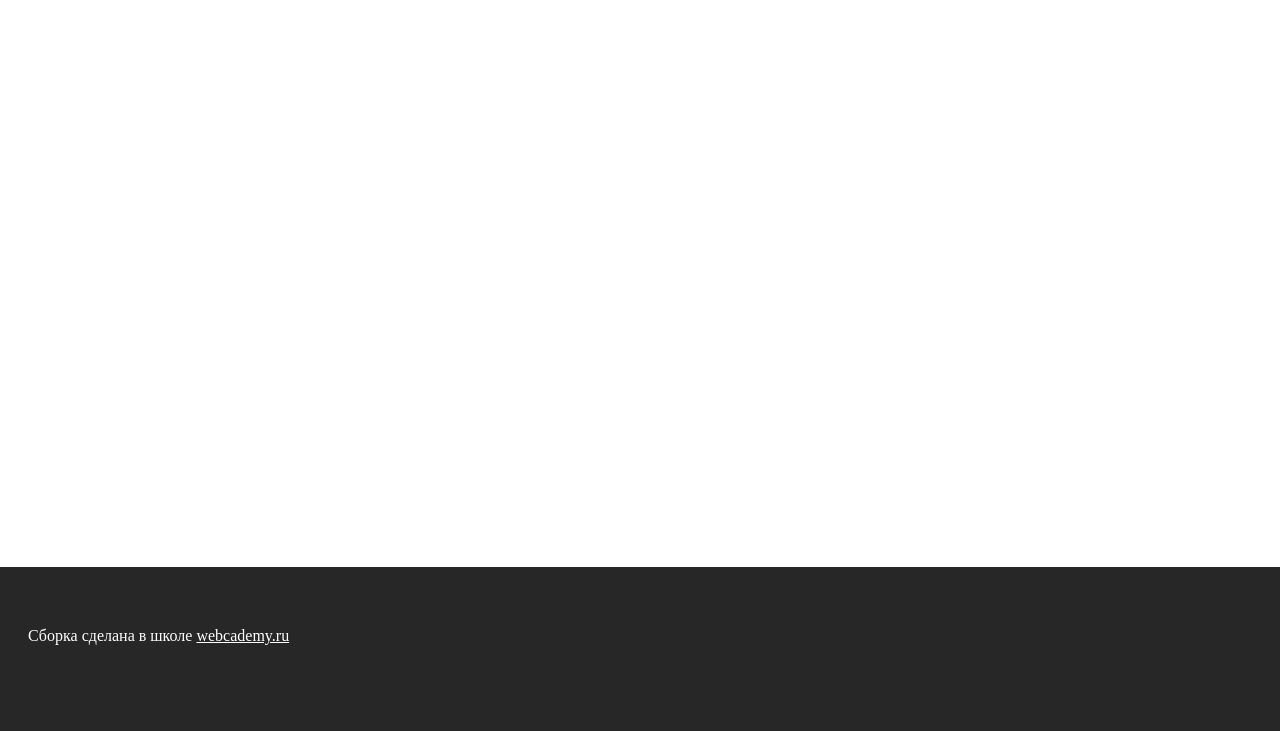
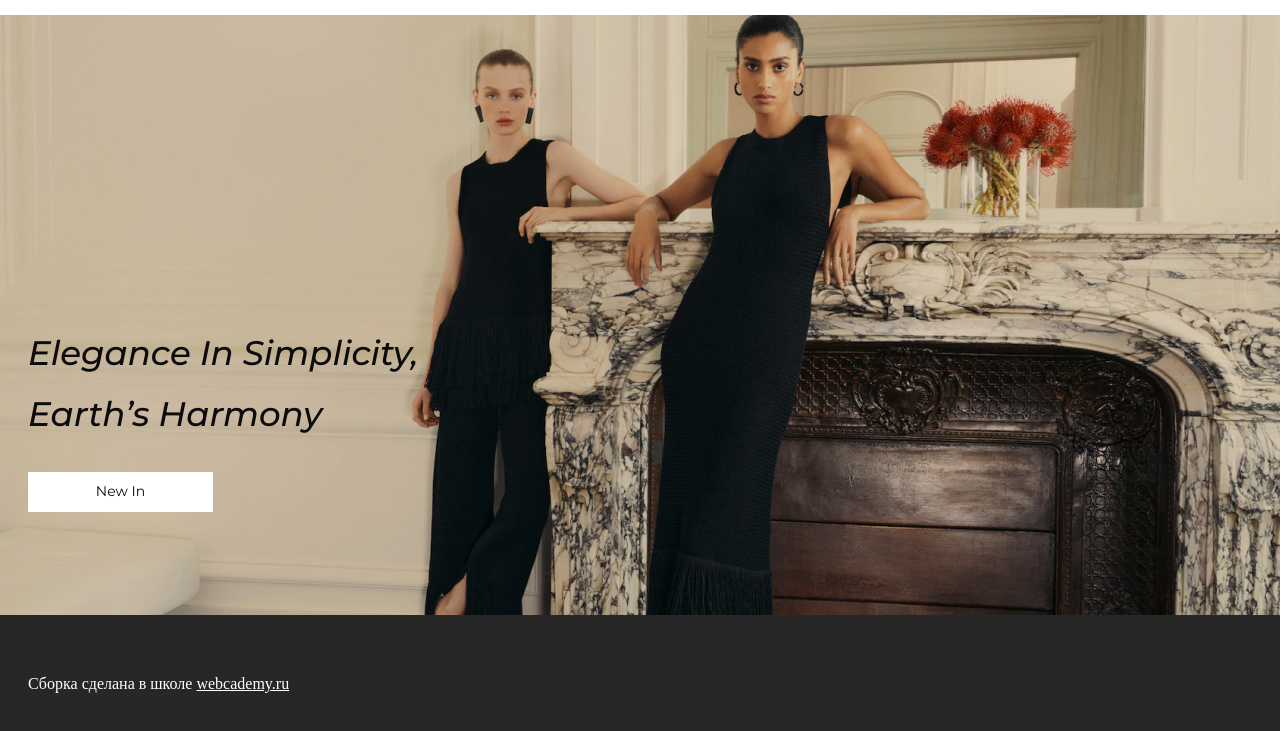
Before and after one commit to Gronius/modi-fashion, a website with bundled scripts: page src/html/index.html in a window 1280 px wide. Shown: the part 95-826 px from the top of the page. Before the commit the page ends 800 px from the top, so only its background shows below. Built offline with nearby package versions, Linux system fonts and the light colour scheme; files whose address does not match are found by name.

Commit message:
added section hero

```diff
--- /dev/null
+++ b/src/html/blocks/hero.html
@@ -0,0 +1,8 @@
+<section class="hero">
+  <div class="container">
+    <div class="hero__content">
+      <h1 class="hero__title">Elegance in simplicity, Earth’s harmony</h1>
+      <a href="#!" class="btn">New In</a>
+    </div>
+  </div>
+</section>
--- a/src/html/index.html
+++ b/src/html/index.html
@@ -15,7 +15,9 @@
 <body>
 	@@include('blocks/top-info.html')
 	@@include('blocks/header.html')
-	<main class="docs">
+	<main class="main">
+
+	@@include('blocks/hero.html')
 
 	</main>
 	@@include('blocks/footer.html')
--- /dev/null
+++ b/src/scss/blocks/_btn.scss
@@ -0,0 +1,18 @@
+.btn,
+a.btn {
+  padding: 8px;
+  min-width: 185px;
+  height: 40px;
+
+  background: var(--white);
+
+  font-family: var(--font-family);
+  font-weight: 400;
+  font-size: 14px;
+  line-height: 171%;
+  text-transform: capitalize;
+  text-align: center;
+  color: var(--black);
+
+
+}
--- /dev/null
+++ b/src/scss/blocks/_hero.scss
@@ -0,0 +1,38 @@
+.hero {
+  height: 600px;
+  padding-bottom: 103px;
+
+  background-color: #999;
+  background-image: url("./../../img/hero/hero.jpg");
+  background-position: center center; /* x y */
+  background-size: cover;
+  background-repeat: no-repeat;
+
+  @include mediaBg() {
+    background-image: url("./../../img/hero/hero@2x.jpg");
+  }
+
+  .container {
+    height: 100%;
+  }
+}
+
+.hero__content {
+  height: 100%;
+
+  display: flex;
+  flex-direction: column;
+  justify-content: flex-end;
+  align-items: flex-start;
+  gap: 27px;
+}
+.hero__title {
+  max-width: 494px;
+  font-family: var(--font-family);
+  font-style: italic;
+  font-weight: 500;
+  font-size: 34px;
+  line-height: 180%;
+  text-transform: capitalize;
+  color: var(--black);
+}
```
Also changed, not shown: build/css/main.css, build/img/svgsprite/stack/sprite.stack.html, build/index.html.
